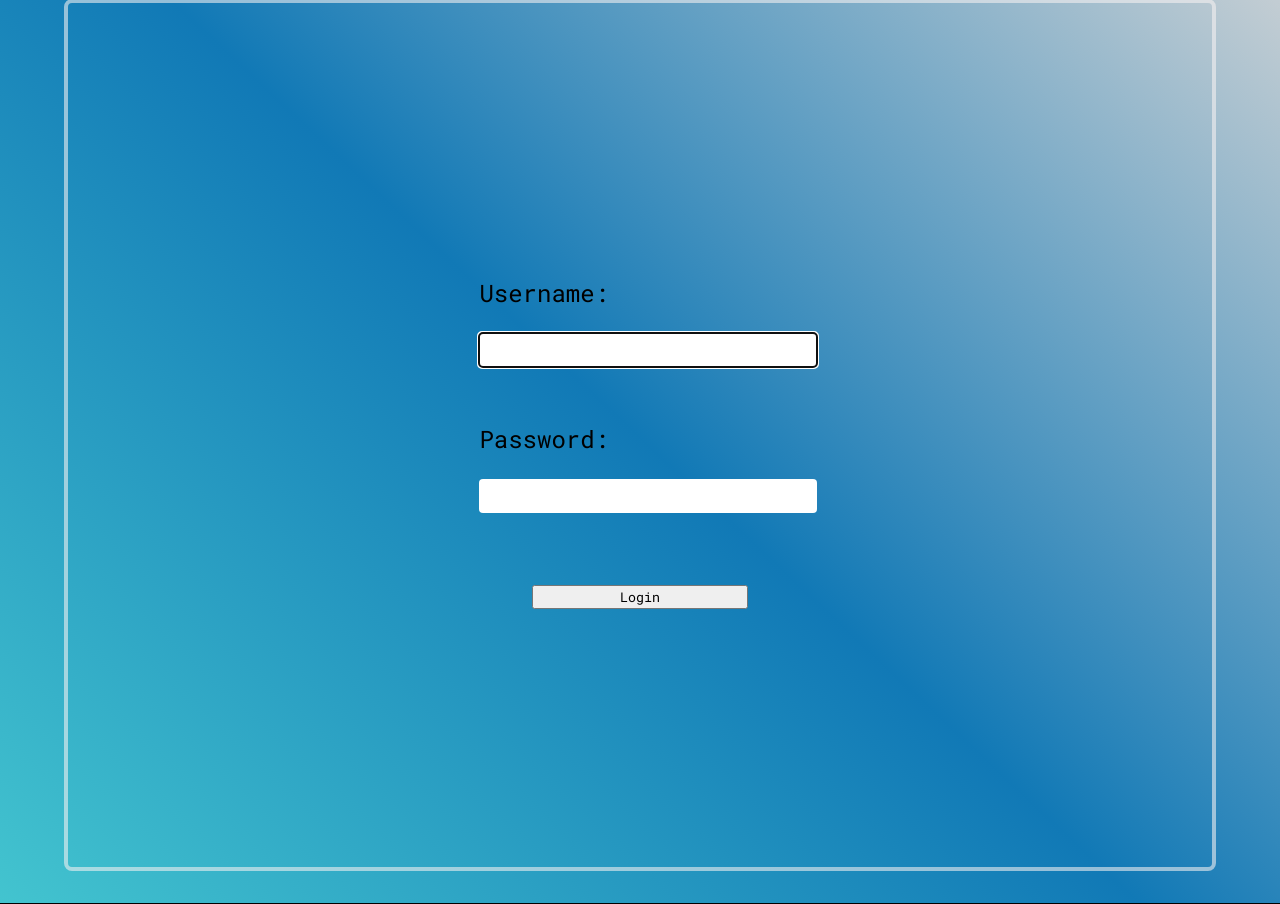
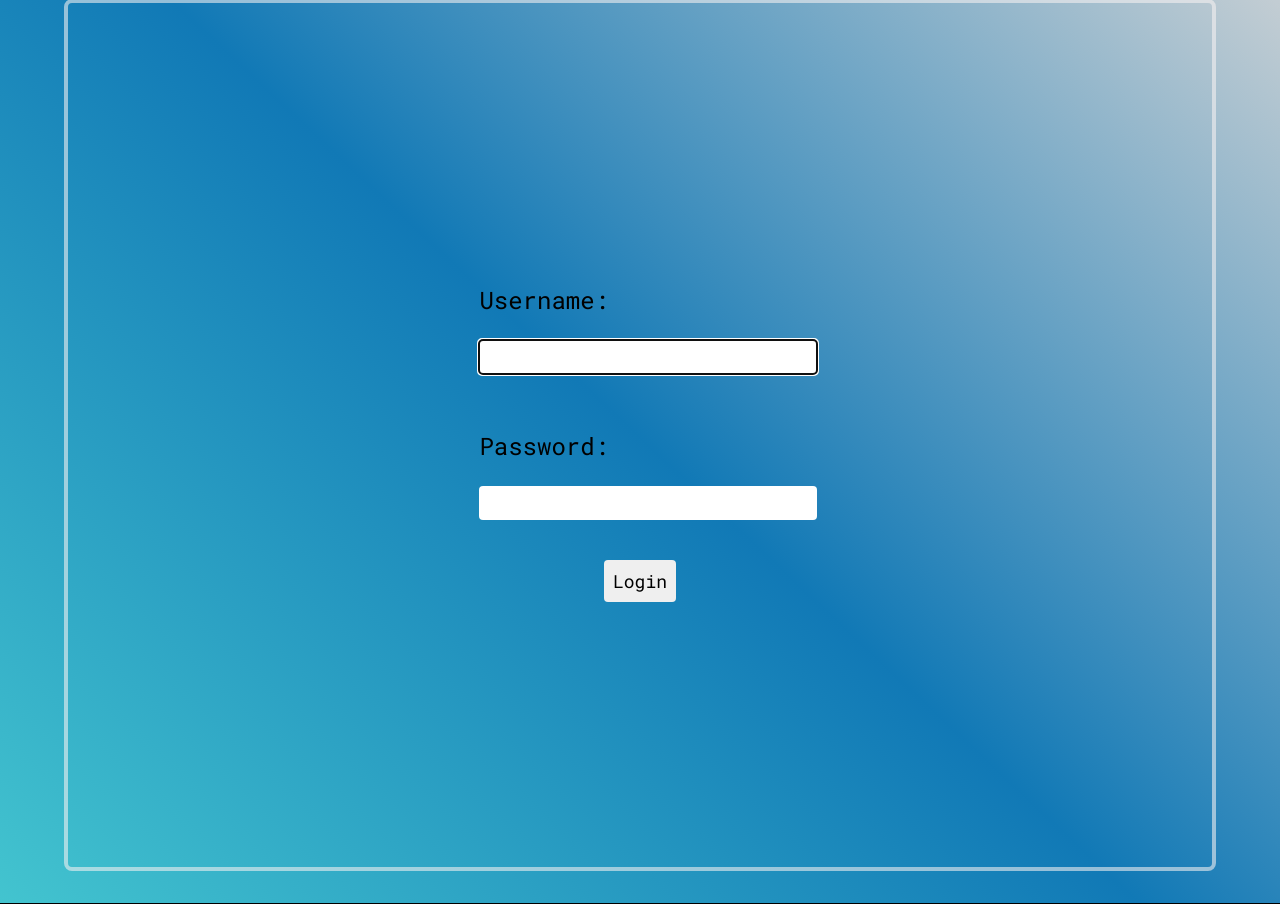
Before and after one commit to fredMelchior/Tweetter, a Django app: page /login/ in a window 1280 px wide. Shown: the part 113-1017 px from the top of the page. Run offline with Django 4.2, Linux system fonts and the light colour scheme.

Commit message:
pythonanywhere additional config

```diff
--- a/post/views.py
+++ b/post/views.py
@@ -23,7 +23,7 @@ def create_post(request):
             post = post_form.save(commit=False)
             post.author = request.user
             post_form.save()
-            return redirect("/home/")
+            return redirect("/")
     else:
         post_form = CreatePostForm()
     context = {
--- a/user/static/css/styles.css
+++ b/user/static/css/styles.css
@@ -27,6 +27,20 @@ header {
     justify-content: space-between;
     position: fixed;
     top: 0;
+}
+
+button {
+    cursor: pointer;
+    padding: 8px;
+    font-size: 18px;
+    border: 1px solid transparent;
+    border-radius: 4px;
+}
+
+button:hover {
+    border: 1px solid white;
+    color: white;
+    background-color: black;
 }
 
 
@@ -89,8 +103,11 @@ input {
 }
 
 .login-form button {
-    width: 20%;
-    margin-top: 32px;
+    cursor: pointer;
+    padding: 8px;
+    font-size: 18px;
+    border: 1px solid transparent;
+    border-radius: 4px;
 }
 
 .login-form > ul {
--- a/user/views.py
+++ b/user/views.py
@@ -93,7 +93,7 @@ def signup(request):
             raw_password = form.cleaned_data.get("password1")
             user = authenticate(username=username, password=raw_password)
             login(request, user)
-            return redirect("/home/")
+            return redirect("/")
     else:
         form = RegistrationForm()
     return render(request, "registration/register.html", {"form": form})
```
Also changed, not shown: db.sqlite3.
